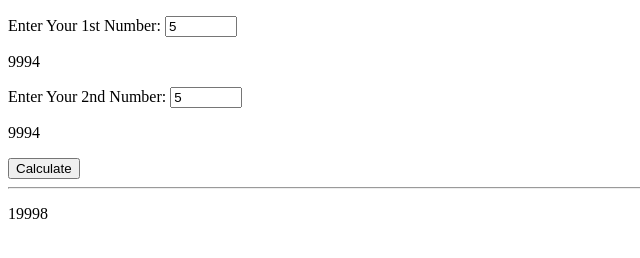
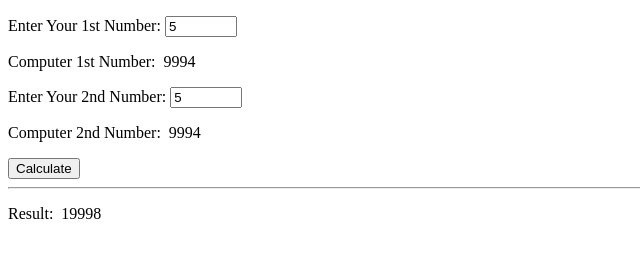
Before and after one commit to iamfarooqi/numberguessinggame-js, a plain HTML site: page index.html in a window 1280 px wide. Both pictures are taken after typing "5", "5" into the empty fields and a click on the button "Calculate". Shown: the whole page, without its empty margins (0-640 px from the left). Drawn offline with Linux system fonts and the light colour scheme.

Commit message:
EveryThing DONE

```diff
--- a/app.js
+++ b/app.js
@@ -9,12 +9,12 @@ function input() {
     num1.push(document.getElementById("userNum1").value);
     num2.push(document.getElementById("userNum2").value);
 
-    // document.getElementById("userNum1").innerHTML = num1;
-    // document.getElementById("userNum2").innerHTML = num2;
+    document.getElementById("userNum1").innerHTML = num1;
+    document.getElementById("userNum2").innerHTML = num2;
 
 
-    console.log(num1)
-    console.log(num2)
+    // console.log(num1)
+    // console.log(num2)
 
 
     compNum1 = num1 - "9999";
@@ -23,13 +23,13 @@ function input() {
     compNum1 = -compNum1;
     compNum2 = -compNum2;
 
-    document.getElementById("comp2").innerHTML = compNum2;
-    document.getElementById("comp1").innerHTML = compNum1;
+    document.getElementById("comp1").innerHTML = "Computer 1st Number: &nbsp;" + compNum1;
+    document.getElementById("comp2").innerHTML = "Computer 2nd Number: &nbsp;" + compNum2;
 
 
     result = (+compNum1 + +compNum2 + +num1 + +num2);
 
-    document.getElementById("result").innerHTML = result;;
+    document.getElementById("result").innerHTML ="Result: &nbsp;" + result;;
 
 
     return false;
--- a/index.html
+++ b/index.html
@@ -11,11 +11,11 @@
 <body>
     <form onsubmit="return input()">
 
-        <p> Enter Your 1st Number: <input type="number" id="userNum1" min="0001" max="9999" required><br></p>
+        <p> Enter Your 1st Number: <input type="number" id="userNum1" min="0000" max="9999" required><br></p>
 
         <p id="comp1">Computer 1st Number:</p>
 
-        <p> Enter Your 2nd Number: <input type="number" id="userNum2" min="0001" max="9999" required></p>
+        <p> Enter Your 2nd Number: <input type="number" id="userNum2" min="0000" max="9999" required></p>
 
         <p id="comp2">Computer 2nd Number:</p>
 
```
